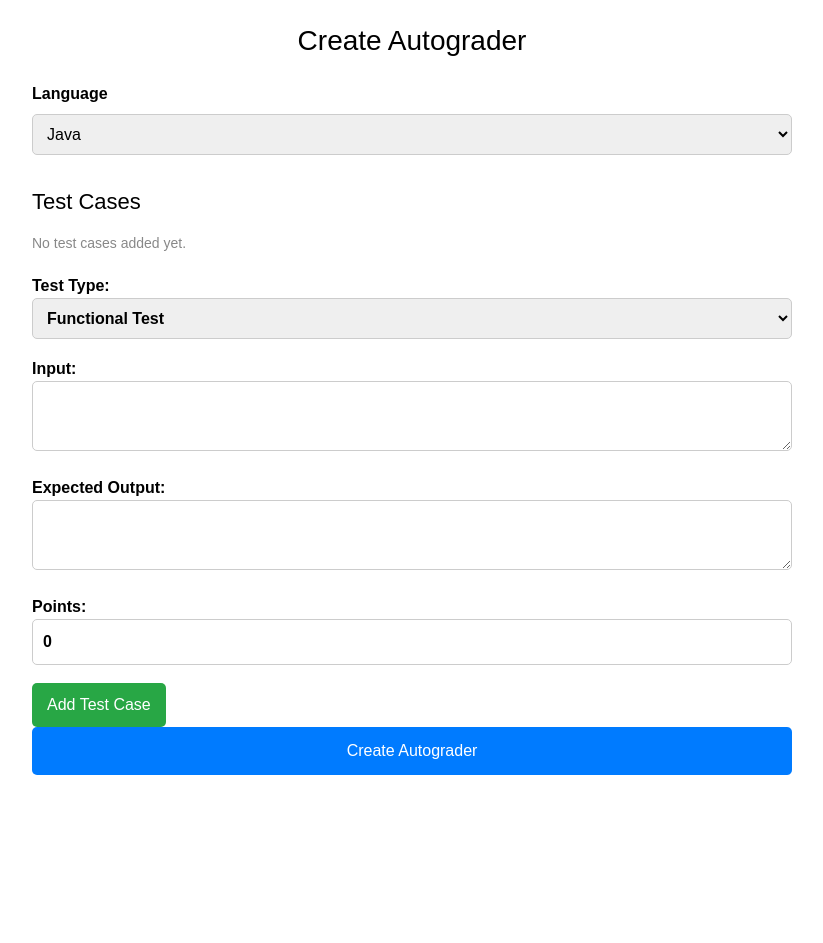
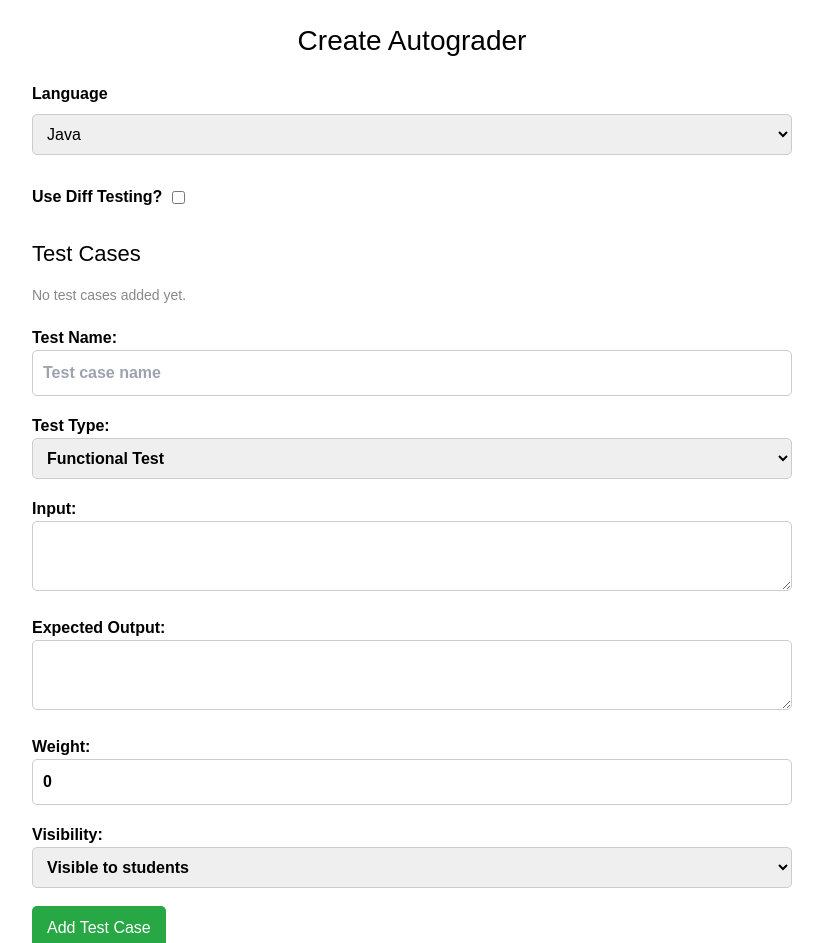
Before and after one commit to davidhappe/teachtech-toolkit, a Next.js app in the folder client/: page /autograder in a window 1280 px wide. Shown: the top 943 px of the page, without its empty margins (228-1051 px from the left). Before the commit the page ends 800 px from the top, so only its background shows below. Built offline with nearby package versions, Linux system fonts and the light colour scheme.

Commit message:
added more inputs to form to align more with gradescope (weight and visibility) and added ability to upload a sample solution to use diff tests

```diff
--- a/client/src/app/autograder/page.js
+++ b/client/src/app/autograder/page.js
@@ -6,9 +6,12 @@ import '@/styles/autograder.css';
 
 export default function Autograder() {
   const [language, setLanguage] = useState("Java");
+  const [useDiffTesting, setUseDiffTesting] = useState(false); // Toggle for diff testing
+  const [solutionFile, setSolutionFile] = useState(null); // Solution file for diff testing
   const [testCases, setTestCases] = useState([]);
   const [submissionStatus, setSubmissionStatus] = useState(null);
   const [message, setMessage] = useState("");
+  //const [skeletonCode, setSkeletonCode] = useState(null); // For the optional skeleton code file
 
   // function to add a new test case
   const addTestCase = (newTestCase) => {
@@ -28,21 +31,30 @@ export default function Autograder() {
       return;
     }
 
-    const autograderData = {
+    /*const autograderData = {
       language,
+      solutionFile,
       testCases,
-    };
+    };*/
 
-    console.log('Autograder Data:', autograderData);
+    const formData = new FormData(); // using formData to be able to pass files
+
+    formData.append("language", language);
+    formData.append("useDiffTesting", useDiffTesting);
+
+    if (useDiffTesting && solutionFile) {
+      formData.append("solutionFile", solutionFile);
+    }
+
+    formData.append("testCases", JSON.stringify(testCases));
+
+    //console.log('Autograder Data:', autograderData);
 
     // sending data to the backend
     try {
       const response = await fetch("http://localhost:8000/api/autograder/", { // POST request to the django backend with the autograder data
         method: "POST",
-        headers: {
-          "Content-Type": "application/json",
-        },
-        body: JSON.stringify(autograderData),
+        body: formData,
       });
 
       // if django backend returns success
@@ -78,6 +90,27 @@ export default function Autograder() {
         </select>
       </div>
 
+      <div className="form-group checkbox-group">
+        <label>
+          Use Diff Testing?
+          <input
+            type="checkbox"
+            checked={useDiffTesting}
+            onChange={(e) => setUseDiffTesting(e.target.checked)}
+          />
+        </label>
+      </div>
+
+      {useDiffTesting && (
+        <div className="form-group">
+          <label>Upload Solution File</label>
+          <input
+            type="file"
+            onChange={(e) => setSolutionFile(e.target.files[0])}
+          />
+        </div>
+      )}
+
       <h2>Test Cases</h2>
       {testCases.length === 0 ? (
         <p className="no-test-cases">No test cases added yet.</p>
@@ -86,10 +119,14 @@ export default function Autograder() {
           {testCases.map((testCase, index) => (
             <div key={index} className="test-case">
               <div>
-                <p>{`Test ${index + 1} - ${testCase.type} Test`}</p>
-                <p>Input: {testCase.input}</p>
-                <p>Expected Output: {testCase.output}</p>
-                <p>Points: {testCase.points}</p>
+                <p><strong>{`Test ${index + 1}: `}</strong></p>
+                <p><strong>Name:</strong> {testCase.name}</p>
+                <p><strong>Type:</strong> {testCase.type}</p>
+                {testCase.type === "unit" && ( <p><strong>Method:</strong> {testCase.method}</p> )}
+                <p><strong>Input:</strong> {testCase.input}</p>
+                {!useDiffTesting && ( <p><strong>Expected Output:</strong> {testCase.output}</p> )}
+                <p><strong>Weight:</strong> {testCase.weight}</p>
+                <p><strong>Visibility:</strong> {testCase.visibility}</p>
               </div>
               <button type="button" className="remove-button" onClick={() => removeTestCase(index)}>
                 &times;
@@ -99,7 +136,7 @@ export default function Autograder() {
         </div>
       )}
 
-      <TestCaseForm addTestCase={addTestCase} />
+      <TestCaseForm addTestCase={addTestCase} useDiffTesting={useDiffTesting} />
 
       <button type="submit" className="submit-button" onClick={handleSubmit}>
         Create Autograder
--- a/client/src/components/TestCaseForm.js
+++ b/client/src/components/TestCaseForm.js
@@ -3,41 +3,58 @@ import React, { useState } from "react";
 import '@/styles/testCaseForm.css';
 
 // This component handles the input for adding test cases
-export default function TestCaseForm({ addTestCase }) {
+export default function TestCaseForm({ addTestCase, useDiffTesting }) {
   const [type, setType] = useState("functional");
   const [method, setMethod] = useState("");
   const [input, setInput] = useState("");
   const [output, setOutput] = useState("");
-  const [points, setPoints] = useState(0);
+  const [weight, setWeight] = useState(0);
+  const [name, setName] = useState("");
+  const [testVisibility, setTestVisibility] = useState("visible");
 
   // handling adding the new test case
   const handleAddTestCase = (e) => {
     e.preventDefault();
 
-    if (!input || !output || !points || (type === "unit" && !method)) { // make sure all fields are filled in
+    if (!input || (!useDiffTesting && !output) || !weight || (type === "unit" && !method) || !name) { // make sure all fields are filled in
       alert("Please fill out all required fields.");
       return;
     }
 
     const newTestCase = {
+      name, // name for the test case
       type, // functional or unit test
       method: type === "unit" ? method : null, // method name is only required for unit tests
       input, // test case input
-      output, // expected output
-      points: parseInt(points, 10), // converting points to an int
+      output, // test case expected output
+      weight: parseInt(weight, 10), // converting points to an int
+      visibility: testVisibility, // test result visibility to student on gradescope
     };
 
     addTestCase(newTestCase); // sends the new test case to the parent component (Autograder)
 
     // resetting form fields after adding test case
+    setName("");
     setInput("");
     setOutput("");
-    setPoints(0);
+    setWeight(0);
     setMethod("");
+    setTestVisibility("visible");
   };
 
   return (
     <form onSubmit={handleAddTestCase}>
+      <label>
+        Test Name:
+        <input
+          type="text"
+          value={name}
+          onChange={(e) => setName(e.target.value)}
+          placeholder="Test case name"
+          required
+        />
+      </label>
+
       <label>
         Test Type:
         <select value={type} onChange={(e) => setType(e.target.value)}>
@@ -66,6 +83,7 @@ export default function TestCaseForm({ addTestCase }) {
         />
       </label>
 
+      {!useDiffTesting && (
         <label>
           Expected Output:
           <textarea
@@ -73,14 +91,25 @@ export default function TestCaseForm({ addTestCase }) {
             onChange={(e) => setOutput(e.target.value)}
           />
         </label>
+      )}
 
       <label>
-        Points:
+        Weight:
         <input
           type="number"
-          value={points}
-          onChange={(e) => setPoints(parseInt(e.target.value))}
+          value={weight}
+          onChange={(e) => setWeight(parseInt(e.target.value))}
         />
+      </label>
+
+      <label>
+        Visibility:
+        <select value={testVisibility} onChange={(e) => setTestVisibility(e.target.value)}>
+          <option value="visible">Visible to students</option>
+          <option value="after_due_date">Visible after due date</option>
+          <option value="hidden">Hidden</option>
+          <option value="after_published">Visible after published</option>
+        </select>
       </label>
 
       <button type="button" onClick={handleAddTestCase}>
--- a/client/src/styles/autograder.css
+++ b/client/src/styles/autograder.css
@@ -21,12 +21,34 @@
   margin-bottom: 8px;
 }
 
-  .form-group select {
+.form-group select,
+.form-group input[type="file"],
+.form-group input[type="text"],
+.form-group textarea {
   width: 100%;
   padding: 10px;
   font-size: 16px;
   border-radius: 5px;
   border: 1px solid #ccc;
+}
+
+
+.form-group.checkbox-group {
+  display: flex;
+  align-items: center;
+}
+
+.checkbox-group label {
+  font-weight: bold;
+  margin-right: 10px;
+  display: flex;
+  align-items: center;
+  gap: 10px;
+  white-space: nowrap;
+}
+
+.checkbox-group label input {
+  margin: 0px;
 }
 
 h2 {
```
Also changed, not shown: 1 other file (tests, documents, lock files or other folders). Lines whose indentation alone changed are shown as unchanged.
